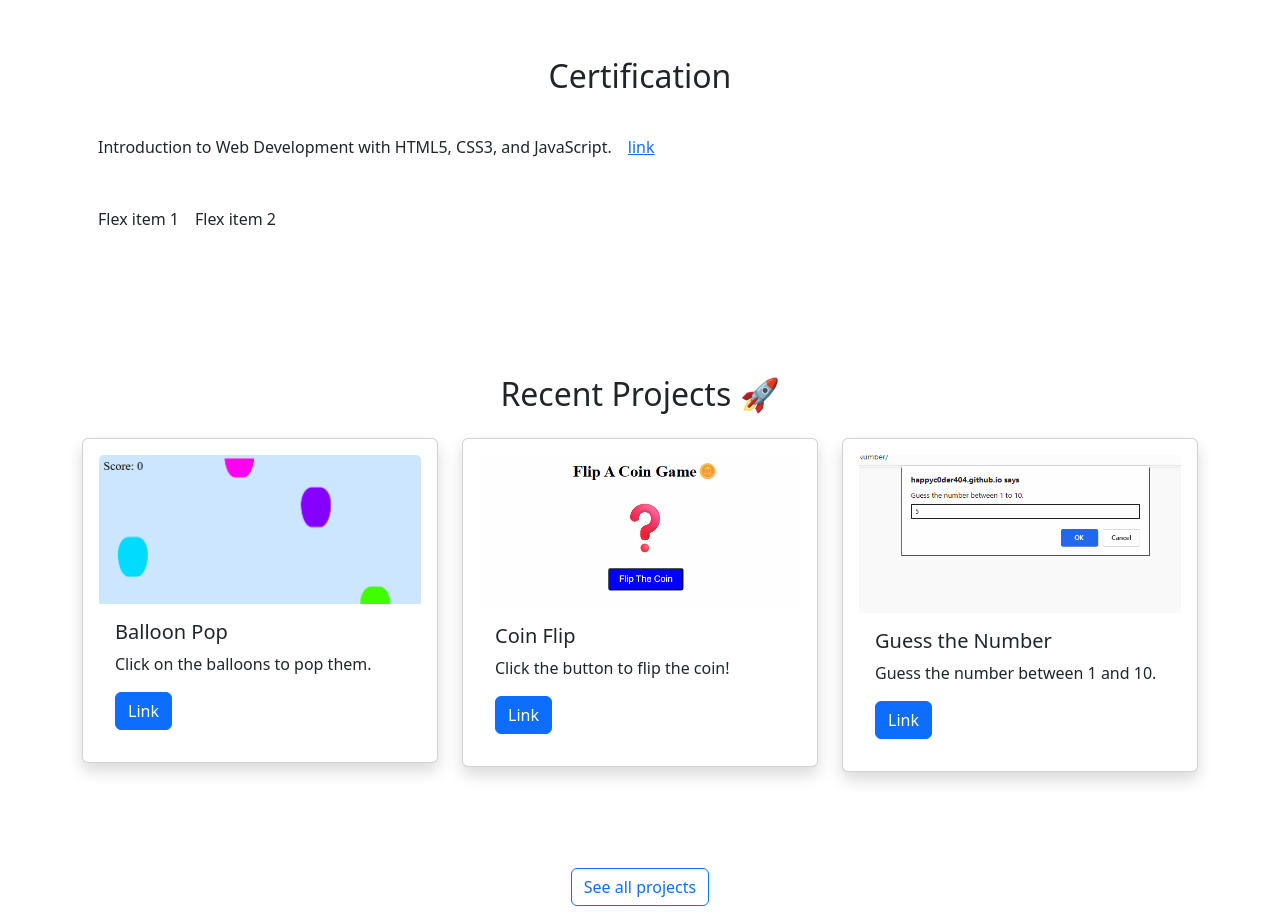
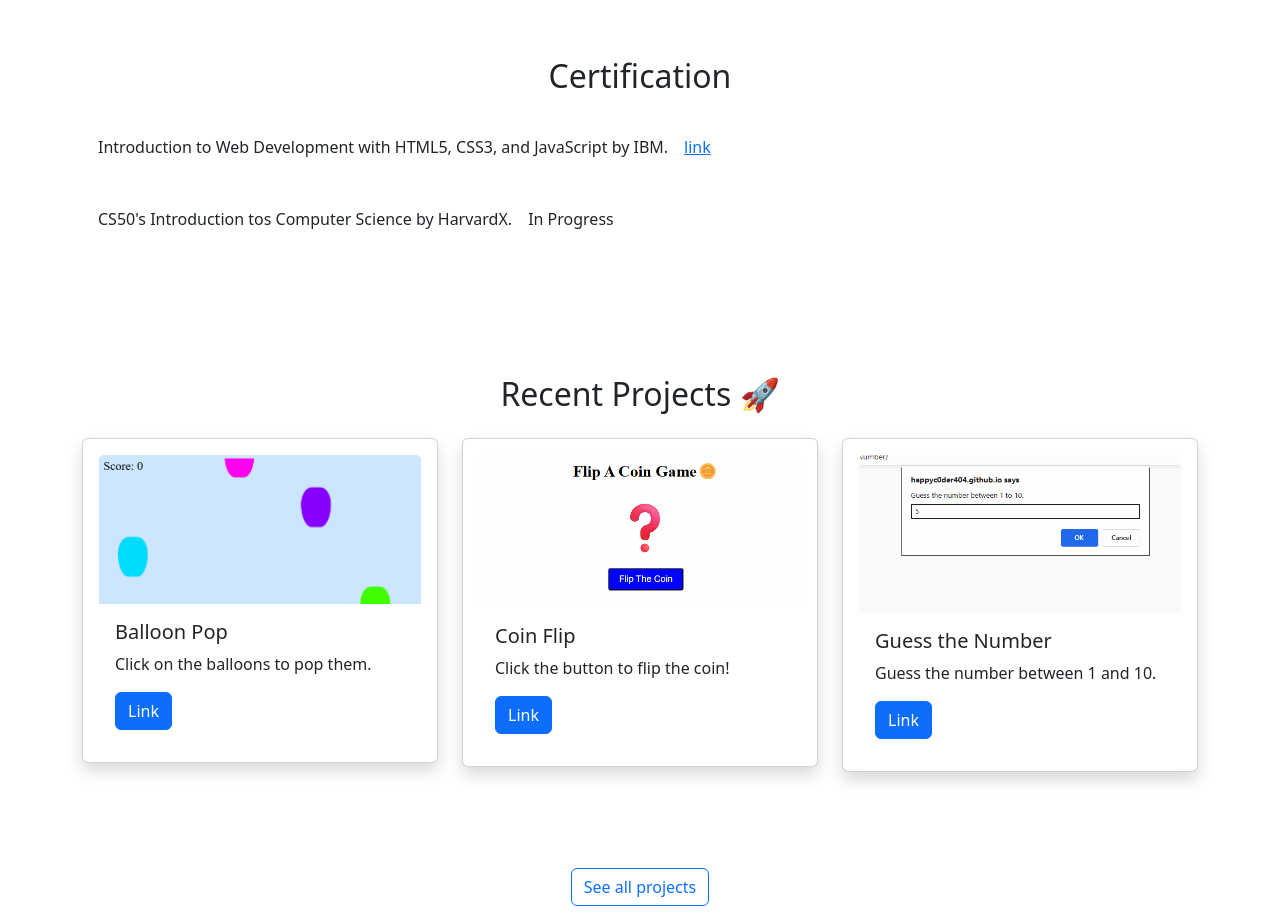
Before and after one commit to HappyC0DER404/Portfolio, a plain HTML site: page index.html in a window 1280 px wide. Shown: the part 940-1864 px from the top of the page. Drawn offline with nearby package versions, Linux system fonts and the light colour scheme.

Commit message:
Add files via upload

```diff
--- a/index.html
+++ b/index.html
@@ -104,14 +104,14 @@
    <div class="d-flex flex-column mb-3">
   <div class="p-2">
     <div class="d-flex flex-row mb-3">
-  <div class="p-2">Introduction to Web Development with HTML5, CSS3, and JavaScript.</div>
+  <div class="p-2">Introduction to Web Development with HTML5, CSS3, and JavaScript by IBM.</div>
   <div class="p-2"><a href="https://courses.edx.org/certificates/20a3fdc507a146bea97757b5ed7b7a7d">link</a></div>
 </div>
   </div>
   <div class="p-2">
     <div class="d-flex flex-row mb-3">
-  <div class="p-2">Flex item 1</div>
-  <div class="p-2">Flex item 2</div>
+  <div class="p-2">CS50's Introduction tos Computer Science by HarvardX.</div>
+  <div class="p-2">In Progress</div>
 </div>
   </div>
 
```
